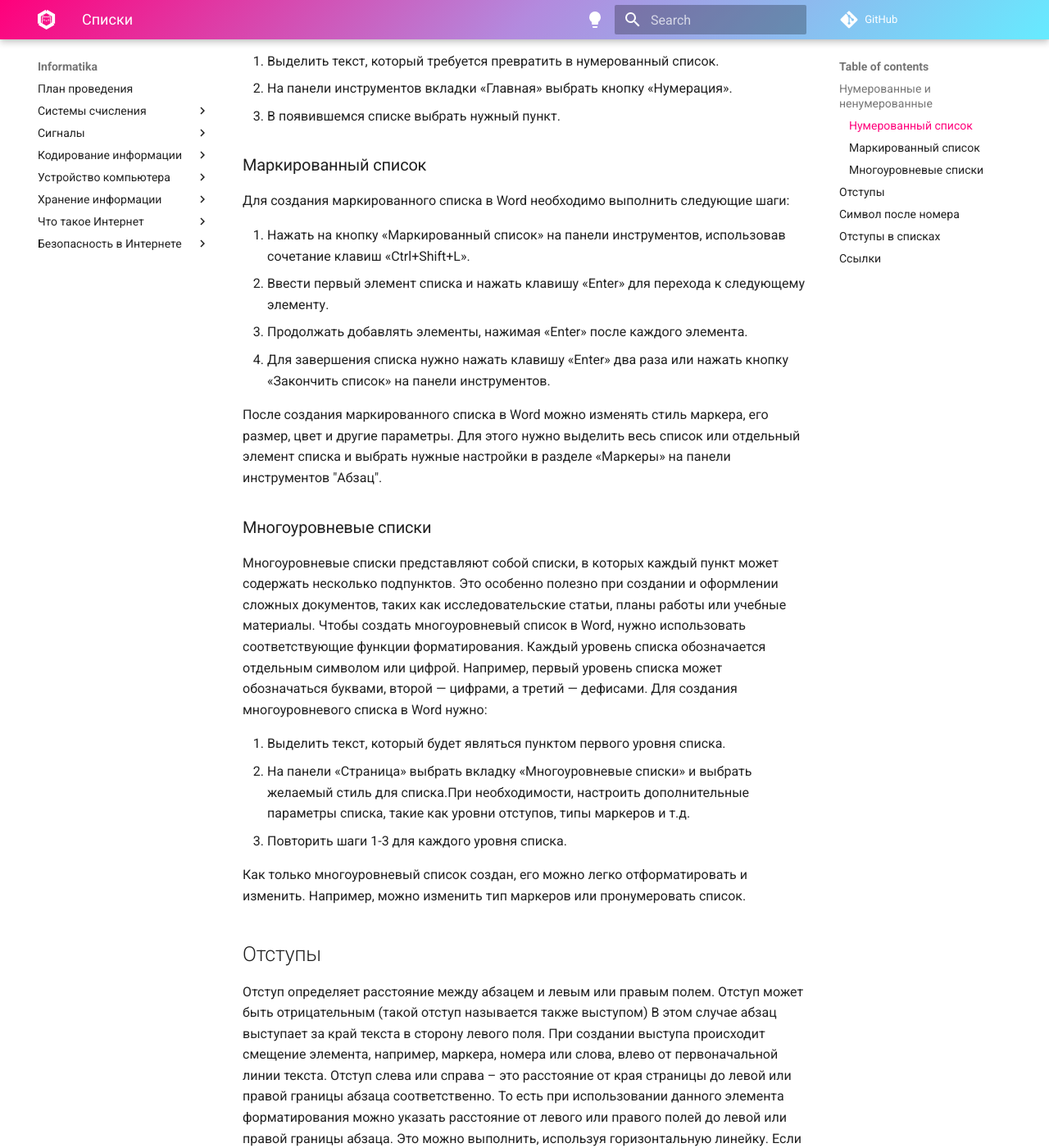
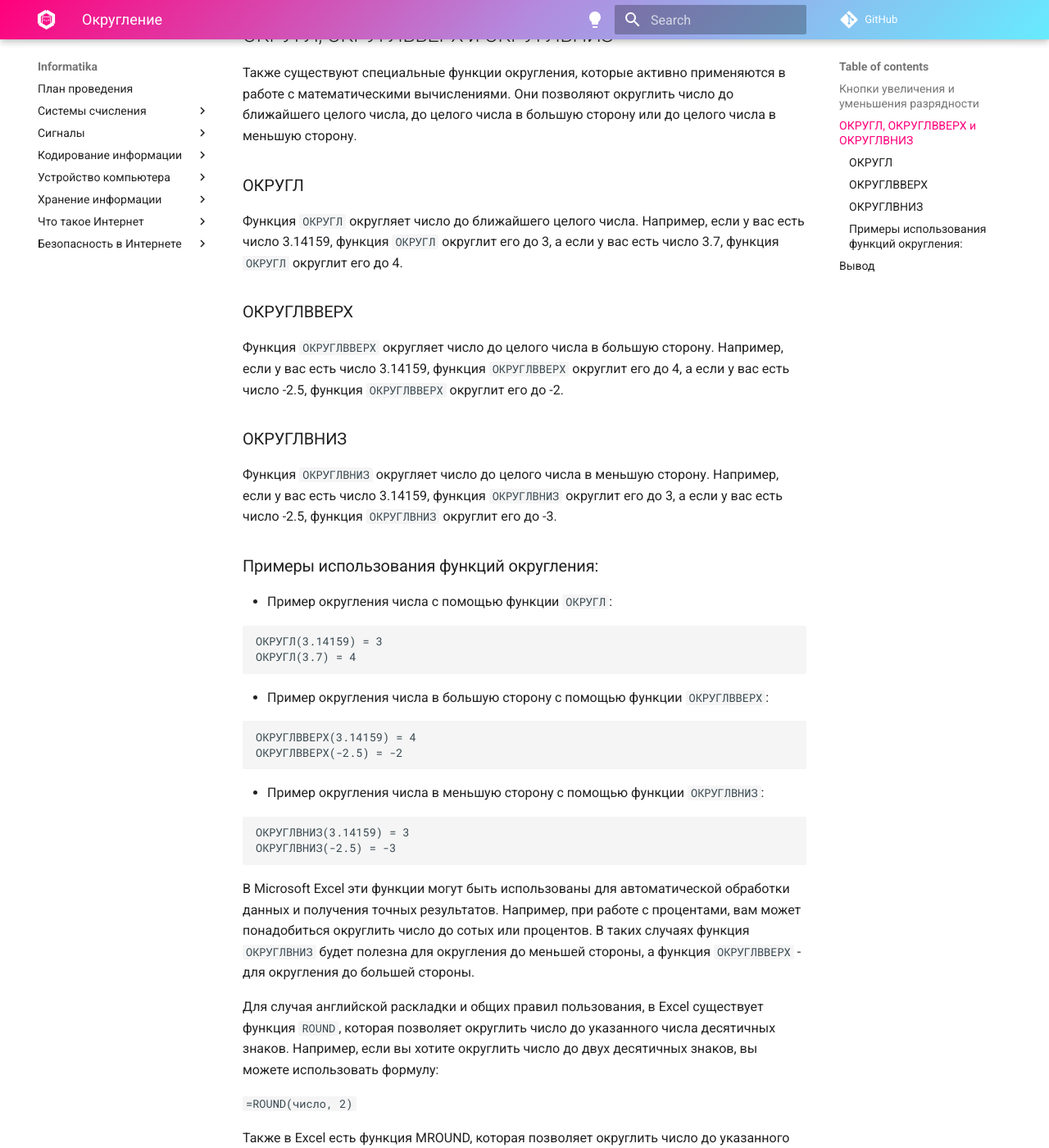
Before and after one commit to chabErch/Informatika, an MkDocs documentation site: the page built from docs/MS Excel/Формулы/Округление.md, in a window 1280 px wide and 1400 px high, scrolled down 746 px. Shown: the whole window at 82% size. Built offline with MkDocs 1.6.1 and Material for MkDocs 9.7.7, drawn with Linux system fonts in a browser that asks for light colours; comment, search, counter and statistics services are not loaded; some of the changed text lies outside the part shown.

Commit message:
Update Округление.md

````diff
--- a/docs/MS Excel/Формулы/Округление.md
+++ b/docs/MS Excel/Формулы/Округление.md
@@ -1,143 +1,80 @@
-# Списки
+# Округление
 
-## Нумерованные и ненумерованные
+Округление чисел является важной функцией в математике и программировании. На простых калькуляторах и компьютерах часто представлены кнопки «увеличить разрядность» и «уменьшить разрядность», которые позволяют округлить числа до более или менее точных значений. Кроме того, существуют также специальные функции округления, такие как `ОКРУГЛ`, `ОКРУГЛВВЕРХ` и `ОКРУГЛВНИЗ`.
 
-Существуют два основных типа списков в программе Word: **нумерованный список** и
-**маркированный список**.
+## Кнопки увеличения и уменьшения разрядности
 
-**Нумерованный список** представляет собой перечисление пунктов,
-каждому из которых присваивается порядковый номер.
-Это может быть полезно при создании инструкций, перечисления шагов или создании
-учебных материалов.
+Кнопки увеличения и уменьшения разрядности на калькуляторах и компьютерах в частности в программе для работы с электронными таблицами MsExcel (примеры функций рассмотрены ниже) позволяют изменять количество знаков после десятичной запятой. Иногда эти кнопки обозначаются символами «+» и «-», а иногда имеют вид значков «+» и «-». При нажатии на кнопку «+» разрядность числа увеличивается, а при нажатии на кнопку «-» она уменьшается. Например, если у вас есть число 3.14159 и вы нажимаете кнопку «+», вы получите число 3.1415900, а если вы нажимаете кнопку «-», вы получите число 3.14. Для использования этих кнопок в excel нужно сделать следующее:
+1. Открываем файл Excel
+2. Выделяем столбец таблицы. В новых офисах ( 2007,2010,2013 ) всплывает меню, в котором есть возможность выбирать разрядность числа. В более старых версиях Excel ( 2003 ) точно так же выделяем столбец и в выпавшем меню выбираем "формат ячеек".
+3. В открывшемся окне выбираем "числовой", а при помощи стрелок изменяем разрядность в большую или меньшую сторону.
 
-**Маркированный список**, в отличие от нумерованного, не присваивает порядковых
-номеров элементам.
-Вместо этого каждый пункт обозначается специальным символом или маркером.
-Маркированные списки удобно использовать для перечисления и выделения ключевых
-моментов, их порядок не имеет значения.
+## ОКРУГЛ, ОКРУГЛВВЕРХ и ОКРУГЛВНИЗ
 
-В программе Word также есть возможность создать **многоуровневые списки**,
-которые позволяют организовать информацию в виде вложенных списков различного
-уровня.
-Для создания списка в программе Word нужно нажать кнопку "Нумерация"
-или "Маркированный список" на панели инструментов "Абзац" или
-использовать сочетание клавиш **Ctrl+Shift+L**.
+Также существуют специальные функции округления, которые активно применяются в работе с математическими вычислениями. Они позволяют округлить число до ближайшего целого числа, до целого числа в большую сторону или до целого числа в меньшую сторону.
 
-### Нумерованный список
+### ОКРУГЛ
 
-Нумерованные списки удобны для перечисления элементов в определенном порядке.
-Для создания нумерованного списка в Word необходимо выполнить следующие
-действия:
+Функция `ОКРУГЛ` округляет число до ближайшего целого числа. Например, если у вас есть число 3.14159, функция `ОКРУГЛ` округлит его до 3, а если у вас есть число 3.7, функция `ОКРУГЛ` округлит его до 4.
 
-1. Выделить текст, который требуется превратить в нумерованный список.
-2. На панели инструментов вкладки «Главная» выбрать кнопку «Нумерация».
-3. В появившемся списке выбрать нужный пункт.
+### ОКРУГЛВВЕРХ
 
-### Маркированный список
+Функция `ОКРУГЛВВЕРХ` округляет число до целого числа в большую сторону. Например, если у вас есть число 3.14159, функция `ОКРУГЛВВЕРХ` округлит его до 4, а если у вас есть число -2.5, функция `ОКРУГЛВВЕРХ` округлит его до -2.
 
-Для создания маркированного списка в Word необходимо выполнить следующие шаги:
+### ОКРУГЛВНИЗ
 
-1. Нажать на кнопку «Маркированный список» на панели инструментов,
-    использовав сочетание клавиш «Ctrl+Shift+L».
-2. Ввести первый элемент списка и нажать клавишу «Enter» для перехода к
-    следующему элементу.
-3. Продолжать добавлять элементы, нажимая «Enter» после каждого элемента.
-4. Для завершения списка нужно нажать клавишу «Enter» два раза или нажать
-    кнопку «Закончить список» на панели инструментов.
+Функция `ОКРУГЛВНИЗ` округляет число до целого числа в меньшую сторону. Например, если у вас есть число 3.14159, функция `ОКРУГЛВНИЗ` округлит его до 3, а если у вас есть число -2.5, функция `ОКРУГЛВНИЗ` округлит его до -3.
 
-После создания маркированного списка в Word можно изменять стиль маркера, его
-размер, цвет и другие параметры.
-Для этого нужно выделить весь список или отдельный элемент списка и выбрать
-нужные настройки в разделе «Маркеры» на панели инструментов "Абзац".
+### Примеры использования функций округления:
 
-### Многоуровневые списки
+- Пример округления числа с помощью функции `ОКРУГЛ`:
 
-Многоуровневые списки представляют собой списки, в которых каждый пункт может
-содержать несколько подпунктов.
-Это особенно полезно при создании и оформлении сложных документов,
-таких как исследовательские статьи, планы работы или учебные материалы.
-Чтобы создать многоуровневый список в Word, нужно использовать соответствующие
-функции форматирования.
-Каждый уровень списка обозначается отдельным символом или цифрой. Например,
-первый уровень списка может обозначаться буквами, второй — цифрами, а третий —
-дефисами.
-Для создания многоуровневого списка в Word нужно:
+```
+ОКРУГЛ(3.14159) = 3
+ОКРУГЛ(3.7) = 4
+```
 
-1. Выделить текст, который будет являться пунктом первого уровня списка.
-2. На панели «Страница» выбрать вкладку «Многоуровневые списки» и выбрать
-    желаемый стиль для списка.При необходимости, настроить дополнительные
-    параметры списка, такие как уровни отступов, типы маркеров и т.д.
-3. Повторить шаги 1-3 для каждого уровня списка.
+- Пример округления числа в большую сторону с помощью функции `ОКРУГЛВВЕРХ`:
 
-Как только многоуровневый список создан, его можно легко отформатировать и
-изменить.
-Например, можно изменить тип маркеров или пронумеровать список.
+```
+ОКРУГЛВВЕРХ(3.14159) = 4
+ОКРУГЛВВЕРХ(-2.5) = -2
+```
 
-## Отступы
+- Пример округления числа в меньшую сторону с помощью функции `ОКРУГЛВНИЗ`:
 
-Отступ определяет расстояние между абзацем и левым или правым полем.
-Отступ может быть отрицательным (такой отступ называется также выступом)
-В этом случае абзац выступает за край текста в сторону левого поля.
-При создании выступа происходит смещение элемента, например, маркера, номера
-или слова, влево от первоначальной линии текста.
-Отступ слева или справа – это расстояние от края страницы до левой или правой
-границы абзаца соответственно.
-То есть при использовании данного элемента форматирования можно указать
-расстояние от левого или правого полей до левой или правой границы абзаца.
-Это можно выполнить, используя горизонтальную линейку.
-Если потянуть за нижний левый вправо, то таким образом можно задать отступ
-слева.
-Отступ первой строки – это отступ перед первой строкой абзаца.
-Можно назвать его красной строкой.
-При отступе первой строки, красная строка находится правее всего абзаца,
-а при выступе – левее.
-Отступ или выступ абзаца тоже можно устанавливать горизонтальной линейкой
-с помощью верхнего левого маркера.(рис. отступы и выступы)
+```
+ОКРУГЛВНИЗ(3.14159) = 3
+ОКРУГЛВНИЗ(-2.5) = -3
+```
 
-## Символ после номера
+В Microsoft Excel эти функции могут быть использованы для автоматической обработки данных и получения точных результатов. Например, при работе с процентами, вам может понадобиться округлить число до сотых или процентов. В таких случаях функция `ОКРУГЛВНИЗ` будет полезна для округления до меньшей стороны, а функция `ОКРУГЛВВЕРХ` - для округления до большей стороны.
 
-1.	Выделить два абзаца списка.
-2.	Не снимая выделения, перевести курсор на текст и нажать ПКМ.
-    Появится контекстное меню, в котором нужно выбрать команду «Изменить
-    отступы в списке».
-3.	Появится диалоговое окно «Изменение отступов в списке».
-4.	Нажать кнопку выпадающего меню напротив поля «Символ после номера»
-    и выбрать значение «Пробел».
+Для случая английской раскладки и общих правил пользования, в Excel существует функция `ROUND`, которая позволяет округлить число до указанного числа десятичных знаков. Например, если вы хотите округлить число до двух десятичных знаков, вы можете использовать формулу:
 
-## Отступы в списках
+`=ROUND(число, 2)`
 
-Существует несколько вариантов создания отступов в списках.
-Первый вариант применяется для маркированных списков и для нумерованных
-списков, в которых после номера ставится закрывающая круглая скобка:
+Также в Excel есть функция MROUND, которая позволяет округлить число до указанного целого числа, указывая положительное или отрицательное число для округления в большую или меньшую сторону. Например, если вы хотите округлить число к ближайшему целому числу, вы можете использовать формулу:
 
-1. Маркеры или номера пишутся с абзацного отступа — 12,5 мм;
-2. Позиция табуляции после номера устанавливается равной 18 мм;
-3. Отступ текста также устанавливается равным 18 мм.
+`=MROUND(число, 1)`
 
-Второй вариант применяется для списка использованных источников:
+Кнопки увеличения и уменьшения разрядности на калькуляторах и компьютерах позволяют быстро изменять точность чисел с десятичной запятой. Использование этих функций и методов позволяет работать с числами более эффективно и точно.
 
-1. Номера прижимаются к левому краю.
-2. Позиция табуляции после номера устанавливается на 7 мм.
-3. Отступ текста также устанавливается равным 7 мм.
+В Excel есть еще несколько функций, которые могут быть полезными для округления чисел:
 
-Третий вариант применяется, когда большинство пунктов списка состоит
-из нескольких предложений. В этом случае каждый пункт является отдельным
-абзацем, и поэтому правила формирования отступов такие:
+1. CEILING - округление числа в большую сторону без остатка. Формула: `=CEILING(число, значение_шага)`
+2. FLOOR - округление числа в меньшую сторону без остатка. Формула: `=FLOOR(число, значение_шага)`
+3. EVEN - округление числа в меньшую сторону, если оно нечетное, и в большую сторону, если оно четное. Формула: `=EVEN(число)`
+4. ODD - округление числа в меньшую сторону, если оно четное, и в большую сторону, если оно нечетное. Формула: `=ODD(число)`
 
-1. Номера пишутся с абзацного отступа — 12,5 мм, после номера никакие
-    знаки не ставятся.
-2. Текст пункта отделяется от номера пробелом. Эта возможность появилась в
-3. Отступ текста устанавливается равным 0 мм.
+Эти функции могут быть особенно полезны при работе с данными, которые требуют точной обработки и контроля над округлением чисел.
 
-## Ссылки
 
-1. Символ после номера
-[Электронный ресурс](https://uchet-jkh.ru/i/kakie-byvayut-spiski-v-word/)
-2. Отступы в списках
-[Электронный ресурс](http://ifn.kemsu.ru/edu_materials_ict/NIT1/word/management.htm)
-3. Отступы
-[Электронный ресурс](https://videouroki.net/video/39-formatirovanie-abzacev-stilevoe-formatirovanie.html)
-4. Нумерованные и ненумерованные
-[Электронный ресурс](https://studfile.net/preview/2591533/page:11/)
-5. Символ после номера
-[Электронный ресурс](https://prooffice24.ru/the-number-in-the-list/)
+## Вывод
+
+Округление чисел и использование кнопок увеличения и уменьшения разрядности являются важными инструментами при работе с числами в математике и программировании. Применение функций `ОКРУГЛ`, `ОКРУГЛВВЕРХ` и `ОКРУГЛВНИЗ` позволяет точно определить, каким образом округлять числа в зависимости от требований пользователя
+
+Источники:
+
+- [excel](https://my-excel.ru/vba/excel-okruglenie-do-celogo.html) - ресурс, охватывающий основные правила округления в excel
+- [Ms](https://support.microsoft.com/ru-ru/office/округление-числа-в-excel-f82b440b-689d-4221-b21e-38da99d33435) - документация по округлениям от Microsoft
````
